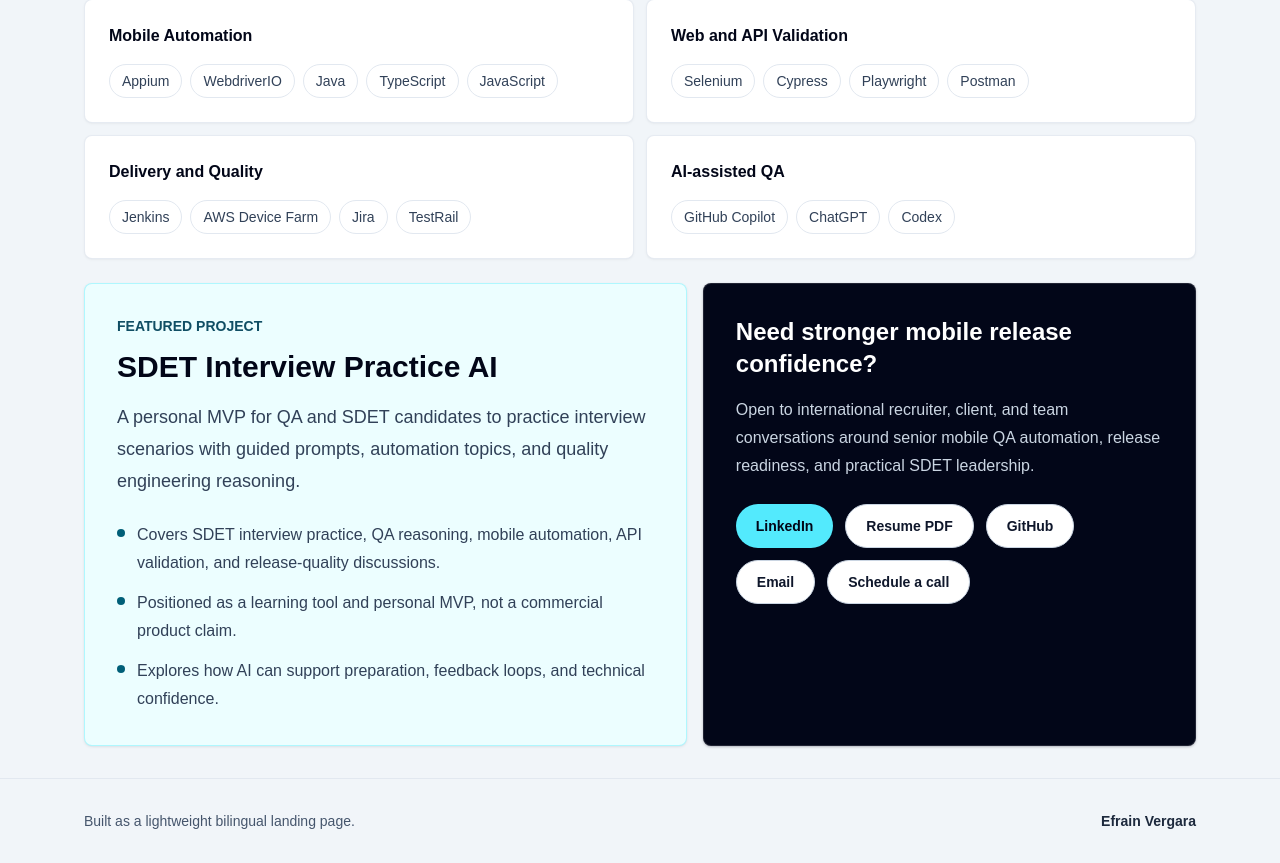
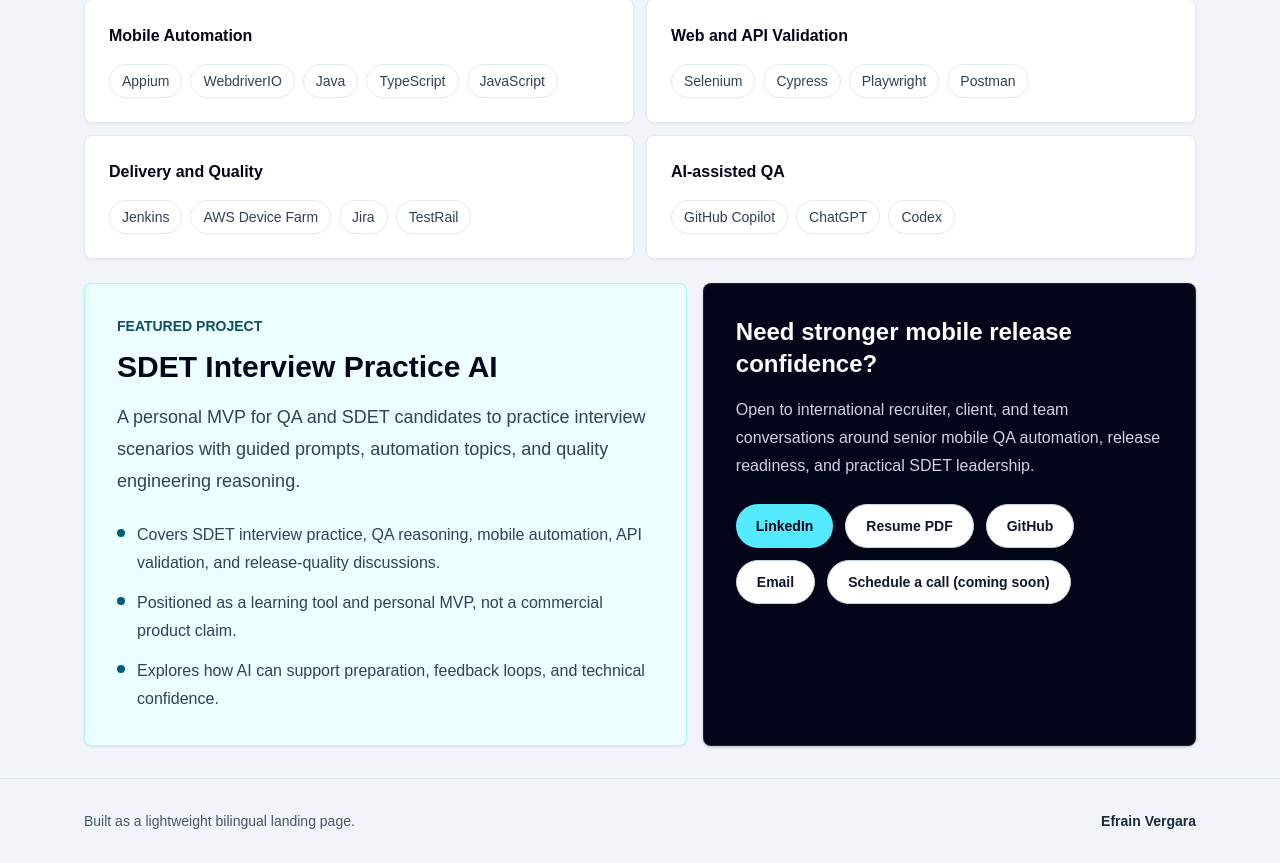
Before and after one commit to EfrainAndres/efrain-sdet-landing, a Next.js app: page / in a window 1280 px wide. Shown: the part 1367-2230 px from the top of the page. Built offline with nearby package versions, Linux system fonts and the light colour scheme.

Commit message:
chore: add resume and contact links (#7)
Co-authored-by: Efrain Vergara <efrain.vergara@frontdoor.com>

```diff
--- a/src/data/profile.ts
+++ b/src/data/profile.ts
@@ -58,26 +58,26 @@
 const contactLinks: ContactLink[] = [
   {
     label: "LinkedIn",
-    href: "#linkedin",
+    href: "https://www.linkedin.com/in/efrain-vergara",
     variant: "primary",
   },
   {
     label: "Resume PDF",
-    href: "#resume",
+    href: "/Efrain_Vergara_Senior_Mobile_SDET_Resume.pdf",
     variant: "secondary",
   },
   {
     label: "GitHub",
-    href: "#github",
+    href: "https://github.com/EfrainAndres",
     variant: "secondary",
   },
   {
     label: "Email",
-    href: "#email",
+    href: "mailto:efrainvergara.udec@gmail.com",
     variant: "secondary",
   },
   {
-    label: "Schedule a call",
+    label: "Schedule a call (coming soon)",
     href: "#schedule",
     variant: "secondary",
   },
```
Also changed, not shown: 2 other files (tests, documents, lock files or other folders).
